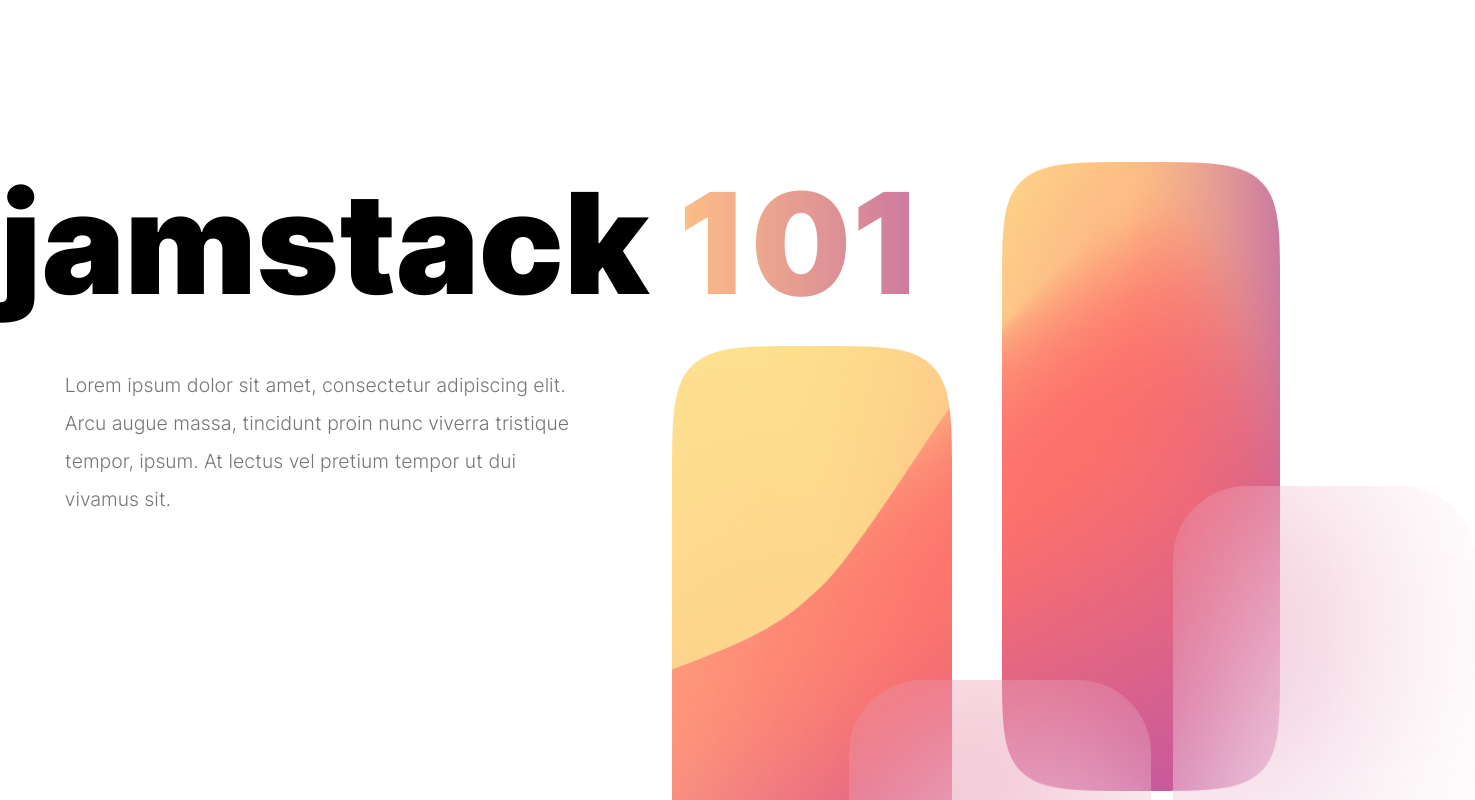
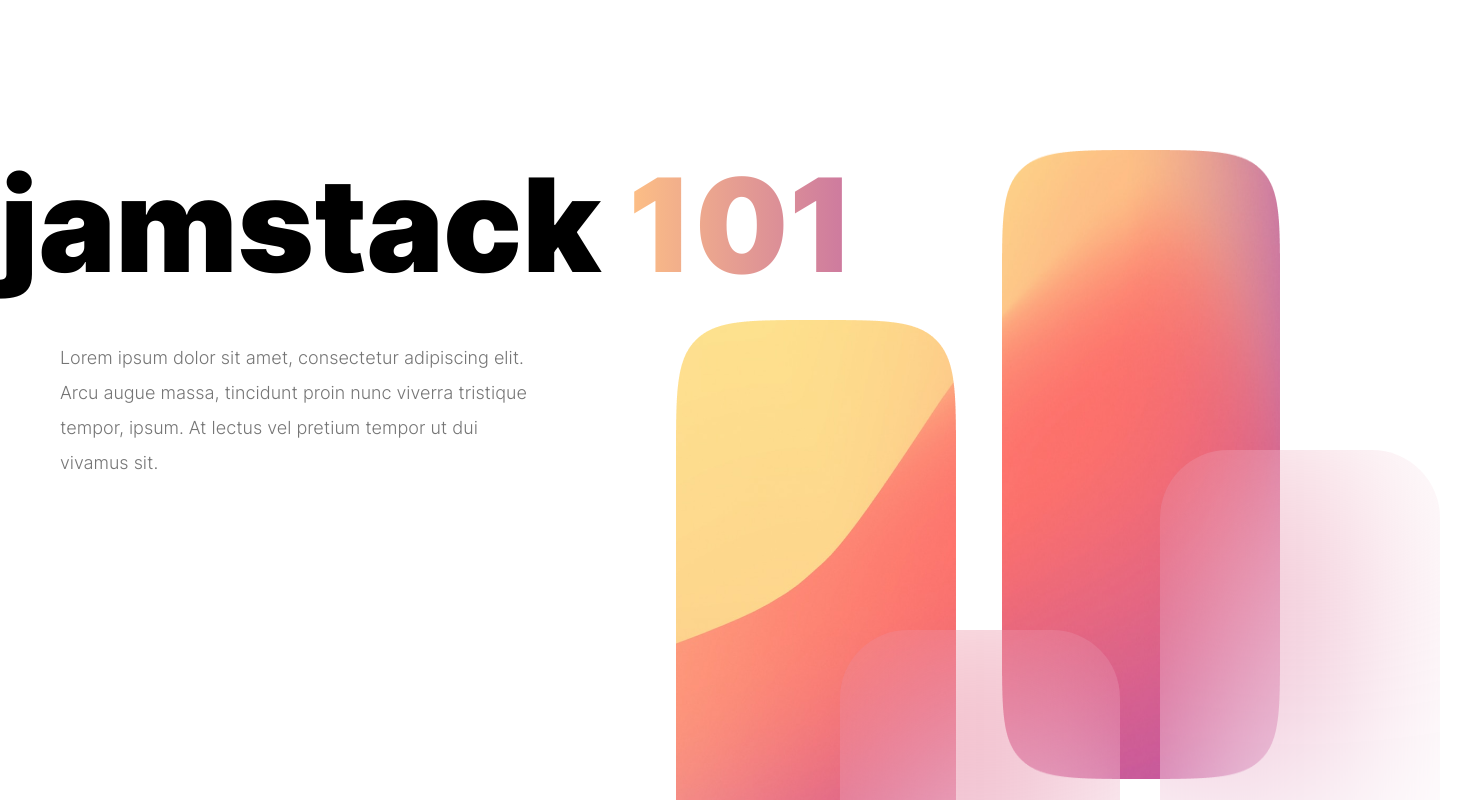
Before and after one commit to YsarocK/monogram-test, a Next.js app: page / in a window 1280 px wide. Shown: the top 800 px of the page, 1475 px wide, since content can reach past the window. Built offline with nearby package versions, Linux system fonts and the light colour scheme.

Commit message:
fix font-size issue

```diff
--- a/styles/globals/_app.scss
+++ b/styles/globals/_app.scss
@@ -1,3 +1,3 @@
 html {
-  font-size: 67.5%;
+  font-size: 62.5%;
 }
```
